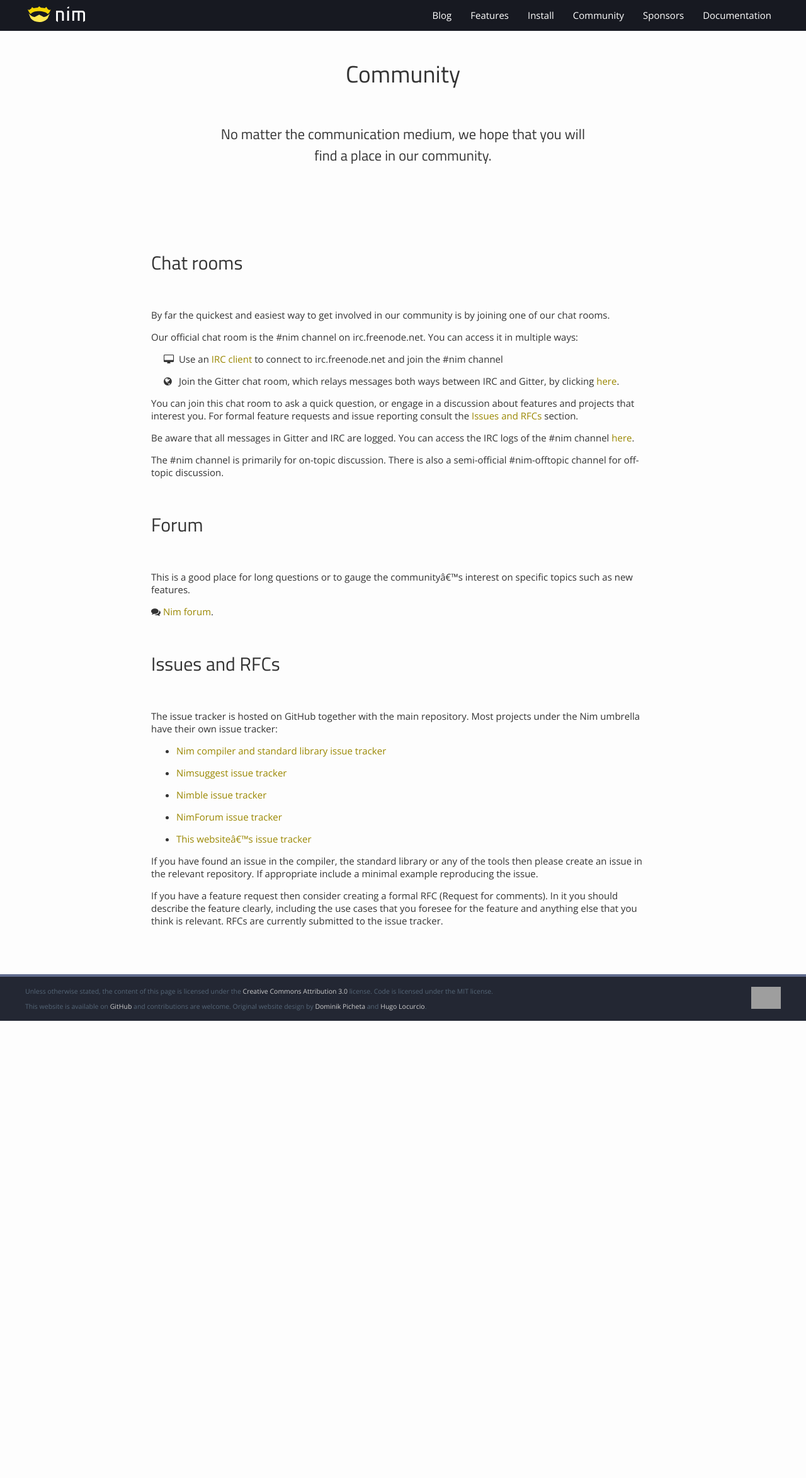
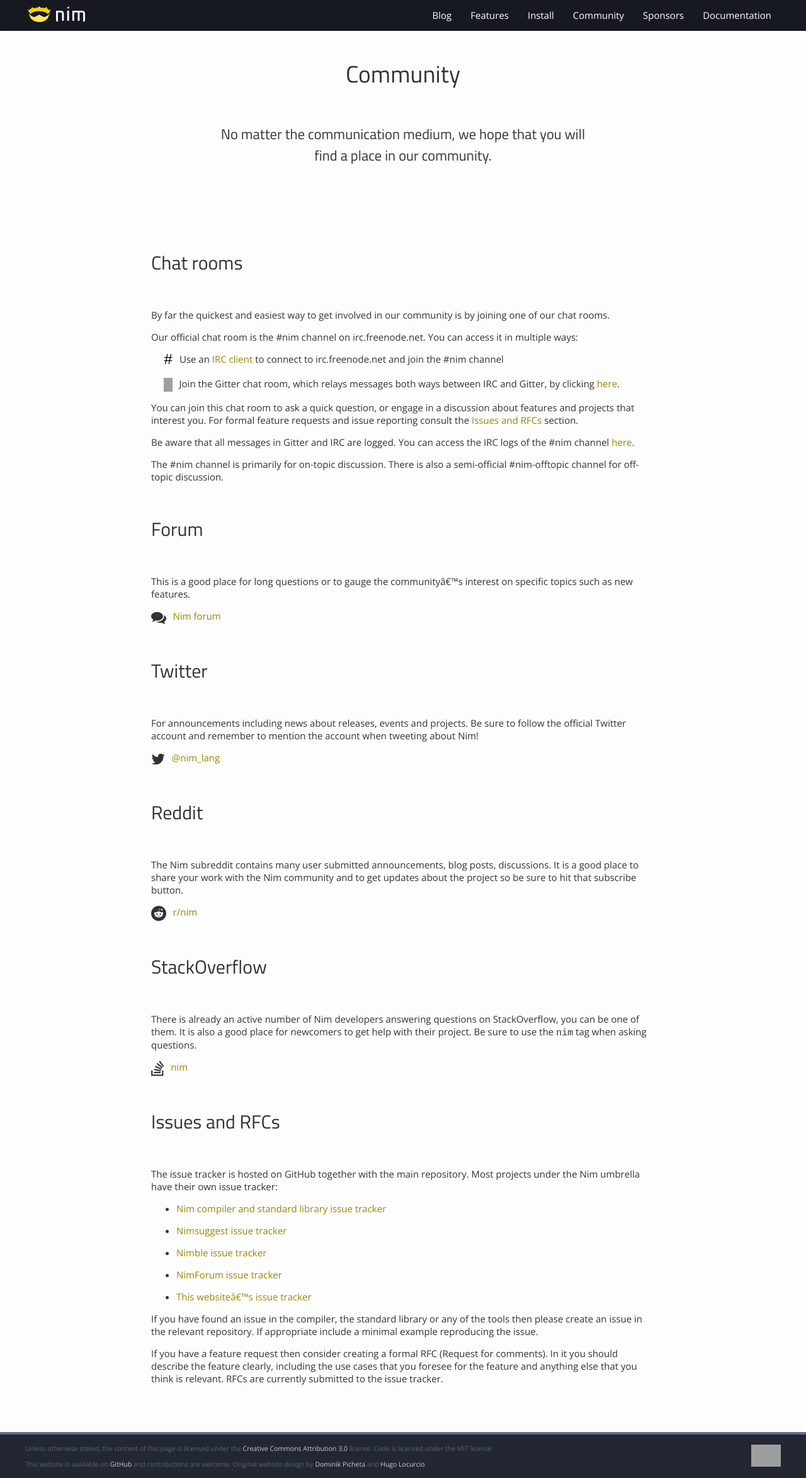
Before and after one commit to nim-lang/website, a Jekyll site: the page built from jekyll_prototype/community.md, in a window 1280 px wide. Shown: the whole page at 63% size. Built offline with Jekyll 4.4.1, drawn with Linux system fonts in a browser that asks for light colours; before the commit the page ends 1621 px from its top, so only the background shows below that; grey boxes are pictures that could not be loaded.

Commit message:
Better icons in community page.

```diff
--- a/jekyll_prototype/assets/css/main.scss
+++ b/jekyll_prototype/assets/css/main.scss
@@ -372,6 +372,24 @@
 }
 
 /* Community section */
+
+.fa-irc {
+  font-family: Courier, monospace, Arial;
+  color: black;
+}
+
+.fa-gitter {
+  background-image: url('{{ site.baseurl }}/assets/img/gitter.svg');
+  background-size: cover;
+  background-repeat: no-repeat;
+  width: 14px;
+  height: 22px;
+}
+
+.fa-gitter.black {
+  background-image: url('{{ site.baseurl }}/assets/img/gitter_black.svg');
+}
+
 #community {
   .fa {
     margin-right: 5pt;
@@ -380,15 +398,7 @@
   }
 
   .fa-irc {
-    font-family: Courier, monospace, Arial;
-  }
-
-  .fa-gitter {
-    background-image: url('{{ site.baseurl }}/assets/img/gitter.svg');
-    background-size: cover;
-    background-repeat: no-repeat;
-    width: 14px;
-    height: 22px;
+    color: inherit;
   }
 
   h1 {
@@ -643,9 +653,19 @@
 
 // Styles for community page.
 
+.community {
+  .fa {
+    font-size: 160%;
+    vertical-align: middle;
+    text-align: center;
+    margin-right: 5pt;
+  }
+
+}
+
 .fa.li {
   margin-left: 15pt;
-  width: 20px;
+
 }
 
 // Styles that apply only to medium-sized screens (small laptops for example)
--- a/jekyll_prototype/community.md
+++ b/jekyll_prototype/community.md
@@ -19,11 +19,11 @@
 Our official chat room is the #nim channel on irc.freenode.net. You can
 access it in multiple ways:
 
-<i class="fa fa-desktop li" aria-hidden="true"></i>
+<i class="fa fa-irc li" aria-hidden="true">#</i>
 Use an [IRC client](https://en.wikipedia.org/wiki/Internet_Relay_Chat#Clients)
 to connect to irc.freenode.net and join the #nim channel
 
-<i class="fa fa-globe li" aria-hidden="true"></i>
+<i class="fa fa-gitter black li" aria-hidden="true"></i>
 Join the Gitter chat room, which relays messages both ways between IRC and
 Gitter, by clicking [here](https://gitter.im/nim-lang/Nim).
 
@@ -44,7 +44,36 @@
 on specific topics such as new features.
 
 <i class="fa fa-comments" aria-hidden="true"></i>
-[Nim forum](https://forum.nim-lang.org).
+[Nim forum](https://forum.nim-lang.org)
+
+# Twitter
+
+For announcements including news about releases, events and projects. Be sure
+to follow the official Twitter account and remember to mention
+the account when tweeting about Nim!
+
+<i class="fa fa-twitter" aria-hidden="true"></i>
+[@nim_lang](https://twitter.com/nim_lang)
+
+# Reddit
+
+The Nim subreddit contains many user submitted announcements, blog posts,
+discussions. It is a good place to share your work with the Nim community and
+to get updates about the project so be sure to hit that subscribe button.
+
+<i class="fa fa-reddit" aria-hidden="true"></i>
+[r/nim](https://reddit.com/r/nim)
+
+# StackOverflow
+
+There is already an active number of Nim developers answering questions on
+StackOverflow, you can be one of them. It is also a good place for newcomers to
+get help with their project. Be sure to use the ``nim`` tag when asking
+questions.
+
+<i class="fa fa-stack-overflow" aria-hidden="true"></i>
+[nim](https://stackoverflow.com/questions/tagged/nim)
+
 
 # Issues and RFCs
 
```
